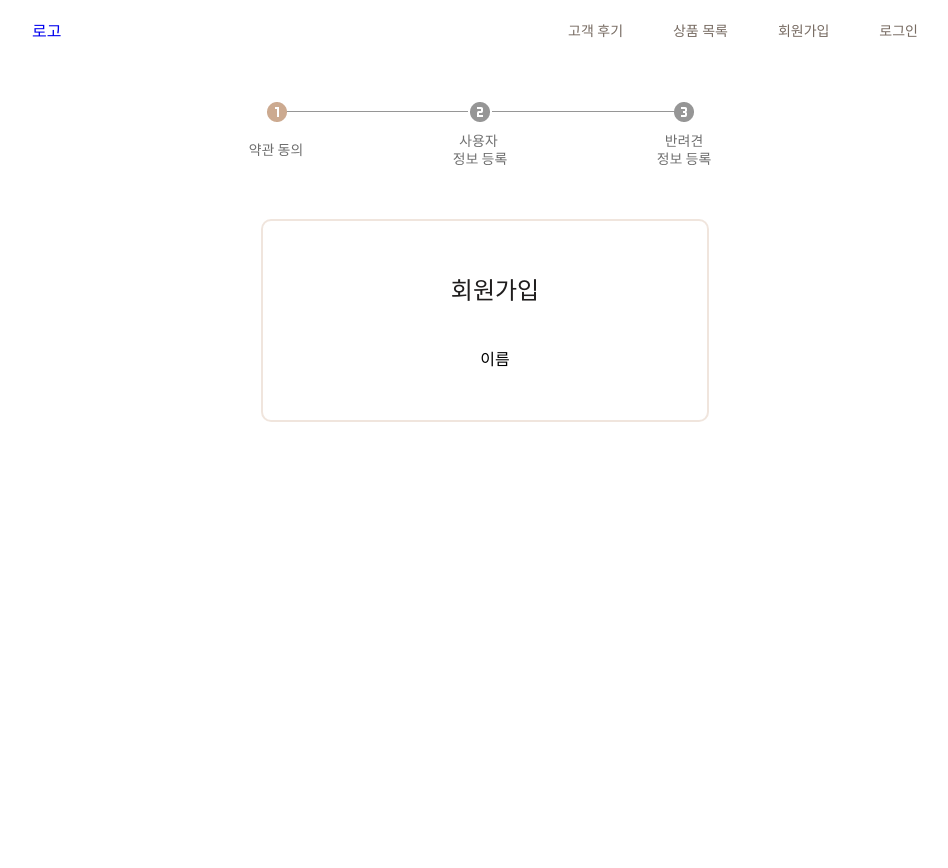
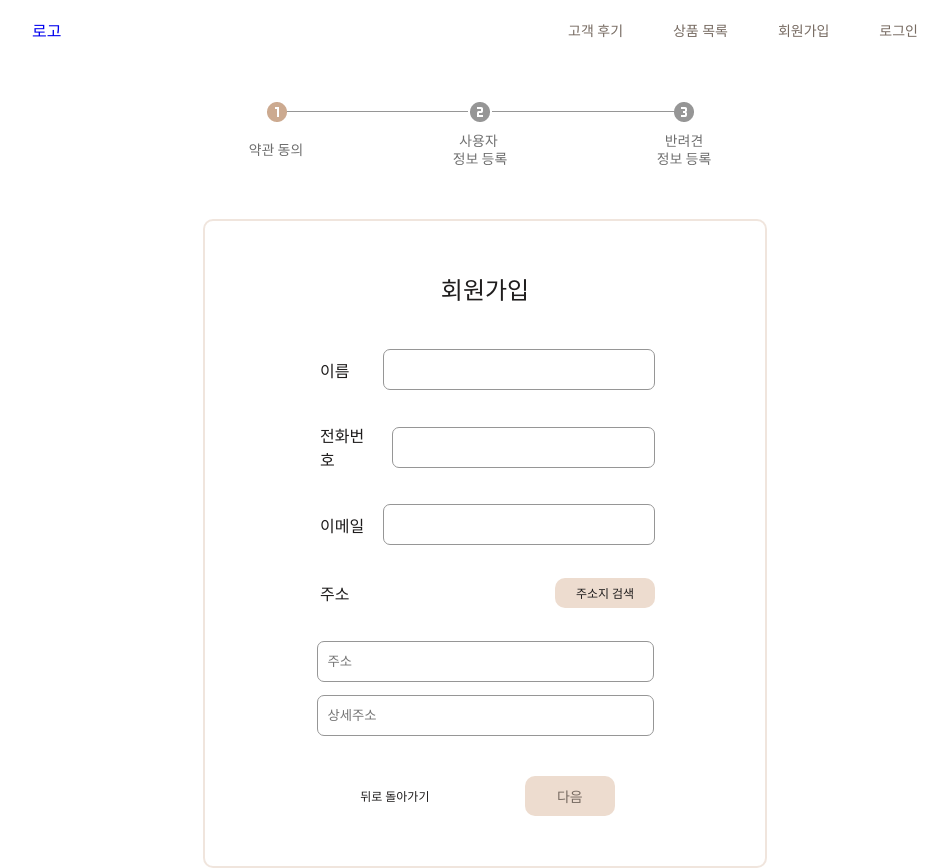
Before and after one commit to away0419/DalDalHagae, a React (Create React App) app in the folder frontend/: page /signup/signupUser in a window 1280 px wide. Shown: the whole page, without its empty margins (160-1108 px from the left). Before the commit the page ends 800 px from the top, so only its background shows below. Built offline with nearby package versions, Linux system fonts and the light colour scheme; a web font is replaced by a local one.

Commit message:
feat: 회원가입 유저등록 페이지 추가

```diff
--- a/frontend/src/components/CommonComponent.jsx
+++ b/frontend/src/components/CommonComponent.jsx
@@ -141,6 +141,16 @@ const Button = styled(animated.button)`
         color:white;
       }
     `}
+
+    ${(props) =>
+    props.searchaddress &&
+    css`
+      background: #EDDCCF;
+      color: #1f1d1d;
+      width: 100px;
+      height: 30px;
+      font-size:12px;
+    `}
 `
 export function StyledButton({ children, width, color, bgcolor, margin, ...props }) {
   return <Button width={width} color={color} bgcolor={bgcolor} margin={margin} {...props} >{children}</Button>
@@ -156,3 +166,28 @@ const Text = styled(animated.div)`
 export function StyledText({ children, weight, color, size, margin, ...props }) {
   return <Text weight={weight} color={color} size={size} margin={margin} {...props} >{children}</Text>
 };
+
+const InputStyled = styled.input`
+  height: ${(props) => props.height || "auto"};
+  width: ${(props) => props.width || "250px"};
+  border: ${(props) => props.border || "1px solid #969696"};
+  padding: ${(props) => props.padding || "12px 10px"};
+  margin: ${(props) => props.margin || "3px 5px"};
+  border-radius: 7px;
+
+`
+export function StyledInput({ chidren, height, width, border, padding, margin, ...props }) {
+  return <InputStyled type="text" height={height} width={width} border={border} padding={padding} margin={margin} {...props}></InputStyled>
+}
+
+const ProfileStyled = styled.img`
+  height: ${(props) => props.height || "100px"};
+  width: ${(props) => props.width || "100px"};
+  border-radius: 10px;
+  margin: ${(props) => props.margin || "5px"};
+  box-shadow: 0px 4px 4px 0px rgba(0,0,0,0.2);
+`
+
+export function StyledProfile({ chidren, height, width, border, padding, margin, ...props }) {
+  return <ProfileStyled height={height} width={width} margin={margin} {...props}></ProfileStyled>
+}
--- /dev/null
+++ b/frontend/src/components/SignupPost.jsx
@@ -0,0 +1,63 @@
+import React, { useEffect, useState } from "react";
+import DaumPostcode from "react-daum-postcode";
+
+const SignupPost = (props) => {
+    const { setFullAddress, setPopup, setPostZip } = props
+
+    const onCompletePost = (data) => {
+        let fullAddress = data.address;
+        let extraAddress = '';
+
+        if (data.addressType === 'R') {
+            if (data.bname !== '') {
+                extraAddress += data.bname;
+            }
+            if (data.buildingName !== '') {
+                extraAddress += (extraAddress !== '' ? `, ${data.buildingName}` : data.buildingName);
+            }
+            fullAddress += (extraAddress !== '' ? ` (${extraAddress})` : '');
+        }
+        console.log(data)
+        console.log(fullAddress)
+        console.log(data.zonecode)
+        setPostZip(data.zonecode)
+        setFullAddress(fullAddress)
+        setPopup(false)
+    };
+
+    const backDiv = {
+        backgroundColor: 'rgba(0,0,0,0.25)',
+        display: "block",
+        position: "absolute",
+        top: "0",
+        left: '0',
+        width: "100%",
+        height: "100vh",
+        zIndex: 100,
+    };
+
+    const postCodeStyle = {
+        display: "block",
+        position: "absolute",
+        top: "20%",
+        left: '40%',
+        width: "20%",
+        height: "500px",
+        padding: "7px",
+        zIndex: 200,
+    };
+
+    return (
+        <>
+            <div style={backDiv} onClick={() => setPopup(false)}>
+                <DaumPostcode
+                    style={postCodeStyle}
+                    onComplete={onCompletePost}
+                />
+            </div>
+
+        </>
+    );
+};
+
+export default SignupPost;
--- a/frontend/src/pages/Signup.jsx
+++ b/frontend/src/pages/Signup.jsx
@@ -19,12 +19,24 @@ const SignupBox = styled.div`
     border: 2px solid rgba(204,170,144,0.3);
     border-radius: 10px;
     margin:50px 0px 0px 10px;
+    display:flex;
+    flex-direction:column;
+    align-items:center;
+    min-width: 500px;
 `
 
 export default function Signup() {
     const [step, setStep] = useState(1);
+    const [user, setUser] = useState({
+        name: "",
+        phoneNum: "",
+        email: "",
+        fullAddress: "",
+        detailAddress: "",
+        postZip: "",
+    })
     useEffect(() => {
-
+        console.log(user);
     }, [step])
     return (
         <MainContent height="90%" style={{ marginTop: "100px" }}>
@@ -37,8 +49,8 @@ export default function Signup() {
                 </FlexBox>
                 <Routes>
                     <Route exact="true" path="" element={<SignupTerm setStep={setStep} />} />
+                    <Route path="signupUser" element={<SignupUser setStep={setStep} user={user} setUser={setUser} />} />
                     <Route path="signupPet" element={<SignupPet setStep={setStep} />} />
-                    <Route path="signupUser" element={<SignupUser setStep={setStep} />} />
                 </Routes>
             </SignupBox>
         </MainContent>
--- a/frontend/src/pages/SignupPet.jsx
+++ b/frontend/src/pages/SignupPet.jsx
@@ -1,9 +1,42 @@
 import React from 'react'
+import { StyledButton, StyledProfile, StyledText } from '../components/CommonComponent'
+import { FlexBox } from '../components/MainComponent'
+import petProfile from '../assets/img/pet.png'
 
 
+export default function SignupPet() {
+  return (
+    <FlexBox direction="column" justify="space-between" align="center" width="70%">
 
-export default function dkdkdkd() {
-  return (
-    <div>dkdkdkd</div>
+      <FlexBox direction="row" justify="space-between">
+        <StyledText size="16px" weight="400">반려견 등록</StyledText>
+        <FlexBox direction="row" justify="flex-end" width="auto" align="start">
+          <StyledText size="16px" weight="300" color="red" margin="0px 3px 0px 0px">*</StyledText>
+          <StyledText size="12px" weight="300" margin="0px"> 최대 3마리까지 등록할 수 있어요.</StyledText>
+        </FlexBox>
+      </FlexBox>
+
+      <FlexBox direction="row" justify="space-between" width="100%" align="center" margin="20px 0px">
+        <StyledProfile src={petProfile} height="100px" width="100px"></StyledProfile>
+        <FlexBox direction="row" justify="flex-end" align="start" width="60%">
+          <FlexBox direction="column" justify="space-around" margin="0px" align="flex-start" >
+            <StyledText size="16px" weight="500" margin="5px 0px">이름</StyledText>
+            <StyledText size="16px" weight="500" margin="5px 0px">생년월일</StyledText>
+          </FlexBox>
+          <FlexBox direction="column" justify="space-around" margin="0px" align="flex-start">
+            <StyledText size="16px" weight="500" margin="5px 0px">해리</StyledText>
+            <StyledText size="16px" weight="500" margin="5px 0px">2022.04.05</StyledText>
+          </FlexBox>
+        </FlexBox>
+      </FlexBox>
+      <FlexBox direction="row" justify="center" align="center" width="100px" height="100px" margin="20px 7px" style={{ backgroundColor: "#ededed", borderRadius: "10px", alignSelf: "flex-start" }}>
+        <StyledText size="32px" weight="400" margin="5px 0px" color="#525252">+</StyledText>
+      </FlexBox>
+      <FlexBox direction="row" justify="space-around">
+        <StyledText size="12px" weight="400">뒤로 돌아가기</StyledText>
+        <StyledButton nextbutton>회원가입</StyledButton>
+      </FlexBox>
+
+    </FlexBox>
   )
 }
--- a/frontend/src/pages/SignupTerm.jsx
+++ b/frontend/src/pages/SignupTerm.jsx
@@ -6,14 +6,6 @@ import styled from 'styled-components'
 import { StyledButton, StyledText } from '../components/CommonComponent'
 import { FlexBox } from '../components/MainComponent'
 
-const SignupBox = styled.div`
-    width: 30%;
-    height: auto;
-    padding: 30px 30px 20px 30px;
-    border: 2px solid rgba(204,170,144,0.3);
-    border-radius: 10px;
-    margin:50px 0px;
-`
 
 const DetailText = styled.div`
     width:auto;
@@ -55,7 +47,7 @@ export default function SignupTerm(props) {
     function NextStep() {
         if (check1 && check2 && check3) {
             props.setStep(2);
-            Navigate("signupUser");
+            Navigate("/signup/signupUser");
         } else {
             alert("모두 동의해야만 다음단계로 갈 수 있습니다.");
         }
@@ -216,9 +208,9 @@ export default function SignupTerm(props) {
             </FlexBox>
 
             <br />
-            <FlexBox direction="column" align="center">
+            <FlexBox direction="column" align="center" width="auto">
                 <div style={{ justifySelf: "flex-end" }}><input type="checkbox" name="Term" value="전체동의" onChange={(e) => CheckAllChange()} checked={checkAll} /><label for="전체동의"><StyledText size="14px" weight="500" style={{ display: 'inline' }}>전체 동의합니다</StyledText> </label></div>
-                <StyledButton nextbutton style={{ alignSelf: "flex-end" }} onClick={(e) => NextStep()}>다음</StyledButton>
+                <StyledButton nextbutton onClick={(e) => NextStep()} style={{ alignSelf: "flex-end" }}>다음</StyledButton>
             </FlexBox>
         </div >
     )
--- a/frontend/src/pages/SignupUser.jsx
+++ b/frontend/src/pages/SignupUser.jsx
@@ -1,15 +1,94 @@
-import React from 'react'
-import { StyledText } from '../components/CommonComponent'
+import React, { useEffect } from 'react'
+import { useState } from 'react'
+import { useNavigate } from 'react-router-dom'
+import { StyledButton, StyledInput, StyledText } from '../components/CommonComponent'
 import { FlexBox } from '../components/MainComponent'
+import SignupPost from '../components/SignupPost'
 
-const SignupUser = () => {
+const SignupUser = (props) => {
+  const Navigate = useNavigate();
+  const [name, setName] = useState("");
+  const [phoneNum, setPhoneNum] = useState("");
+  const [email, setEmail] = useState("");
+  const [fullAddress, setFullAddress] = useState('')
+  const [detailAddress, setDetailAddress] = useState("");
+  const [postZip, setPostZip] = useState("");
+  const [popup, setPopup] = useState(false);
+
+  // 모두 동의 완료시 다음 단계로 이동
+  function NextStep() {
+    if (name && phoneNum && email && fullAddress && detailAddress && postZip) {
+      props.setUser({
+        name: name,
+        phoneNum: phoneNum,
+        email: email,
+        fullAddress: fullAddress,
+        detailAddress: detailAddress,
+        postZip: postZip,
+      });
+      Navigate("/signup/signupPet");
+      props.setStep(3);
+    } else {
+      alert("모든 정보를 기입해주세요.")
+    }
+  }
+
+  // 모두 동의 완료시 다음 단계로 이동
+  function PreviousStep() {
+    props.setStep(1);
+    Navigate(-1);
+  }
+
+  useEffect(() => {
+    setName(props.user.name);
+    setPhoneNum(props.user.phoneNum);
+    setEmail(props.user.email);
+    setFullAddress(props.user.fullAddress);
+    setDetailAddress(props.user.detailAddress);
+    setPostZip(props.user.postZip);
+    // eslint-disable-next-line
+  }, [])
+
+  useEffect(() => {
+    let autoHyphen = phoneNum.replace(/[^0-9]/g, '')
+      .replace(/^(\d{2,3})(\d{3,4})(\d{4})$/, `$1-$2-$3`);
+    setPhoneNum(autoHyphen);
+  }, [phoneNum])
+
   return (
-    <FlexBox direction="column" justify="space-between">
-      <FlexBox direction="row" justify="space-around">
-        <StyledText size="16px" weight="400" color="6E6E6E">이름</StyledText>
+    <FlexBox direction="column" justify="space-between" align="center" width="70%">
+
+      <FlexBox direction="row" justify="space-between">
+        <StyledText size="16px" weight="400">이름</StyledText>
+        <StyledInput onChange={(e) => { setName(e.target.value); console.log(name) }} value={name} />
       </FlexBox>
 
-    </FlexBox>
+      <FlexBox direction="row" justify="space-between">
+        <StyledText size="16px" weight="400">전화번호</StyledText>
+        <StyledInput onChange={(e) => { setPhoneNum(e.target.value); console.log(phoneNum) }} value={phoneNum} />
+      </FlexBox>
+
+      <FlexBox direction="row" justify="space-between">
+        <StyledText size="16px" weight="400">이메일</StyledText>
+        <StyledInput onChange={(e) => { setEmail(e.target.value); console.log(email) }} value={email} />
+      </FlexBox>
+
+      <FlexBox direction="row" justify="space-between">
+        <StyledText size="16px" weight="400">주소</StyledText>
+        <StyledButton searchaddress="true" onClick={(e) => setPopup(!popup)}>주소지 검색</StyledButton>
+      </FlexBox>
+
+      <FlexBox direction="column" justify="start" align="center">
+        <StyledInput value={fullAddress ? fullAddress + ',  ' + postZip : ""} width="90%" placeholder="주소" readOnly />
+        <StyledInput onChange={(e) => { setDetailAddress(e.target.value) }} value={detailAddress} width="90%" margin="10px 5px" placeholder="상세주소" />
+      </FlexBox>
+
+      {popup && <SignupPost setPopup={setPopup} setPostZip={setPostZip} setFullAddress={setFullAddress} setDetailAddress={setDetailAddress}></SignupPost>}
+      <FlexBox direction="row" justify="space-around">
+        <StyledText size="12px" weight="400" onClick={(e) => PreviousStep()}>뒤로 돌아가기</StyledText>
+        <StyledButton nextbutton onClick={(e) => NextStep()}>다음</StyledButton>
+      </FlexBox>
+    </FlexBox >
   )
 }
 
```
Also changed, not shown: frontend/src/assets/img/pet.png (added).
